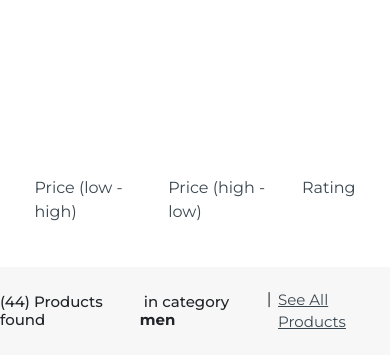
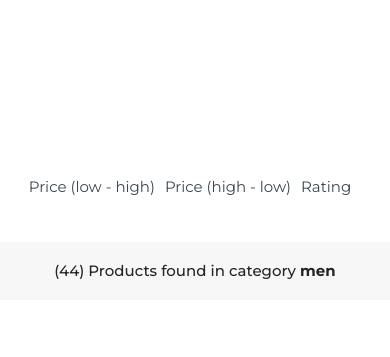
Before and after one commit to Boki136/footlook, a Django app: page /products/?category=men in a window 390 px wide; the page is wider, and only the part inside the window is pictured. Shown: the part 780-1137 px from the top of that part. Run offline with Django 3.2, Linux system fonts and the light colour scheme; data comes from the database, SQL or seed files in the repository; some libraries are stand-ins or nearby versions.

Commit message:
install[AOS package]: initialize AOS and adddata attributes to desired elements. Improve responsiveness on screens < 550px.

```diff
--- a/package.json
+++ b/package.json
@@ -17,6 +17,7 @@
   },
   "homepage": "https://github.com/Boki136/footlook#readme",
   "dependencies": {
+    "aos": "^2.3.4",
     "tilt.js": "^1.2.1"
   },
   "devDependencies": {
--- a/products/templates/products/products.html
+++ b/products/templates/products/products.html
@@ -68,7 +68,7 @@
 <!--Products Listing -->
 <section class="product-listing-wrapper">
     {% for product in products %}
-    <div class="product-card">
+    <div data-aos="fade-up" data-aos-duration="2500" data-aos-once="true" class="product-card">
         <div class="learn-more-wrapper">
             <div class="background-overlay"></div>
             <a class='learn-more-btn' href="{% url 'product_detail' product.id %}">Learn More</a>
--- a/static/css/base.css
+++ b/static/css/base.css
@@ -8,7 +8,8 @@ h1 {
 
 .navbar {
   background: #3A4750;
-  height: 110px; }
+  height: 110px;
+  opacity: 1; }
 
 .navbar-brand {
   width: 250px;
@@ -395,7 +396,7 @@ h1 {
 
 /*********** Testimonials section **/
 .section_background {
-  background-color: rgba(250, 250, 250, 0.5);
+  background-color: #fafafa;
   margin: 150px auto;
   padding: 100px;
   width: 100%; }
@@ -606,7 +607,8 @@ h1 {
 .product-card {
   flex: 1 0 21%;
   margin: 5px;
-  text-align: center; }
+  text-align: center;
+  max-width: 600px; }
   .product-card img {
     height: 400px; }
   .product-card h2 {
@@ -1034,11 +1036,35 @@ h1 {
     margin: 5px 0 10px 0; } }
 
 @media only screen and (max-width: 550px) {
+  .hero-content {
+    padding: 100px 0; }
+    .hero-content p {
+      width: 100%; }
   .product-result-message_mobile h3 {
     font-size: 15px; }
   .product-result-message_mobile a {
-    font-size: 15px; }
+    font-size: 15px;
+    display: none; }
+  .product-result-message_mobile > span {
+    display: none; }
+  .product-tools-wrapper {
+    width: 100%; }
   .sort-filter {
     display: none; }
   .slider-navigation {
-    margin-left: 100px; } }
+    margin-left: 100px; }
+  .filter-box a {
+    margin: 0 10px 0 0 !important; }
+  .filter-box ul li {
+    font-size: 15px; }
+  .product-card {
+    margin: 0; }
+    .product-card img {
+      height: 300px; }
+  .learn-more-wrapper h1 {
+    font-size: 40px; }
+    .learn-more-wrapper h1 span {
+      font-size: 28px; }
+  .learn-more-btn {
+    padding: 5px 20px;
+    left: 90px; } }
--- a/static/js/main.js
+++ b/static/js/main.js
@@ -1,4 +1,5 @@
 $(document).ready(function () {
+
 
     // Make Navigation Sticky
 
@@ -12,7 +13,6 @@ $(document).ready(function () {
 
         if ($(this).scrollTop() <= 0) {
             $('.navbar').css({
-                position: 'static',
                 background: '#3A4750',
             })
         }
--- a/static/sass/base.scss
+++ b/static/sass/base.scss
@@ -17,6 +17,7 @@ h1 {
 .navbar {
     background: $secondary-black;
     height: 110px;
+    opacity: 1;
 }
 
 .navbar-brand {
@@ -543,7 +544,7 @@ h1 {
 /*********** Testimonials section **/
 
 .section_background {
-    background-color: rgba(250, 250, 250, .5);
+    background-color: rgba(250, 250, 250, 1);
     margin: 150px auto;
     padding: 100px;
     width: 100%;
@@ -824,6 +825,7 @@ h1 {
     flex: 1 0 21%;
     margin: 5px;
     text-align: center;
+    max-width: 600px;
 
     img {
         height: 400px;
@@ -1504,6 +1506,17 @@ h1 {
 
 
 @media only screen and (max-width: 550px) {
+
+
+
+    .hero-content {
+        padding: 100px 0;
+
+        p {
+            width: 100%;
+        }
+    }
+
     .product-result-message_mobile {
 
         h3 {
@@ -1512,7 +1525,17 @@ h1 {
 
         a {
             font-size: 15px;
-        }
+            display: none;
+        }
+
+        &>span {
+            display: none;
+        }
+
+    }
+
+    .product-tools-wrapper {
+        width: 100%;
     }
 
     .sort-filter {
@@ -1523,4 +1546,40 @@ h1 {
         margin-left: 100px;
     }
 
-}
+    .filter-box {
+
+        a {
+            margin: 0 10px 0 0 !important
+        }
+
+        ul {
+            li {
+                font-size: 15px;
+            }
+        }
+    }
+
+    .product-card {
+        margin: 0;
+
+        img {
+            height: 300px;
+        }
+
+    }
+
+    .learn-more-wrapper h1 {
+        font-size: 40px;
+
+        span {
+            font-size: 28px;
+        }
+    }
+
+    .learn-more-btn {
+        padding: 5px 20px;
+        left: 90px;
+    }
+
+
+}
--- a/templates/base.html
+++ b/templates/base.html
@@ -14,6 +14,7 @@
     <link href="https://cdn.jsdelivr.net/npm/bootstrap@5.0.2/dist/css/bootstrap.min.css" rel="stylesheet"
         integrity="sha384-EVSTQN3/azprG1Anm3QDgpJLIm9Nao0Yz1ztcQTwFspd3yD65VohhpuuCOmLASjC" crossorigin="anonymous">
     <link rel="stylesheet" href="{% static 'css/base.css' %}" type="text/css">
+    <link href="https://unpkg.com/aos@2.3.1/dist/aos.css" rel="stylesheet">
     {% endblock %}
 
     {% block extra_css %}
@@ -31,6 +32,7 @@
     <script src="https://kit.fontawesome.com/88ddfd17d7.js" crossorigin="anonymous"></script>
     <script src="https://ajax.googleapis.com/ajax/libs/jquery/3.6.0/jquery.min.js"></script>
     <script src="/static/js/main.js"></script>
+    <script src="https://unpkg.com/aos@2.3.1/dist/aos.js"></script>
     {% endblock %}
 
     {% block extra_js %}
@@ -58,6 +60,9 @@
     {% endblock %}
 
     {% include 'includes/footer.html' %}
+    <script>
+        AOS.init();
+    </script>
 </body>
 
 
```
Also changed, not shown: home/templates/home/index.html (+6 -6 lines), package-lock.json.
